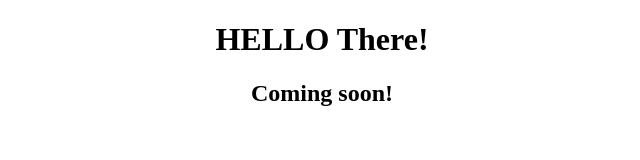
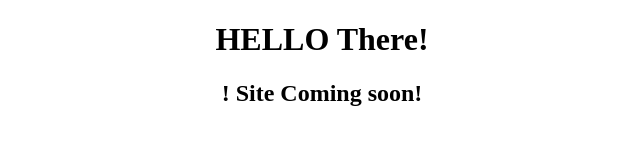
Before and after one commit to amritgiri/portfolio, a plain HTML site: page index.html in a window 1280 px wide. Shown: the whole page, without its empty margins (318-958 px from the left). Drawn offline with Linux system fonts and the light colour scheme.

Commit message:
Update index.html

```diff
--- a/index.html
+++ b/index.html
@@ -3,6 +3,6 @@
   <head><meta char = "UTF-8"></head>
   <body>
     <center><h1> HELLO There!</h1>
-      <p><h2>Coming soon!</h2></p></center>
+      <p><h2>! Site Coming soon!</h2></p></center>
   </body>
 </html>
```
